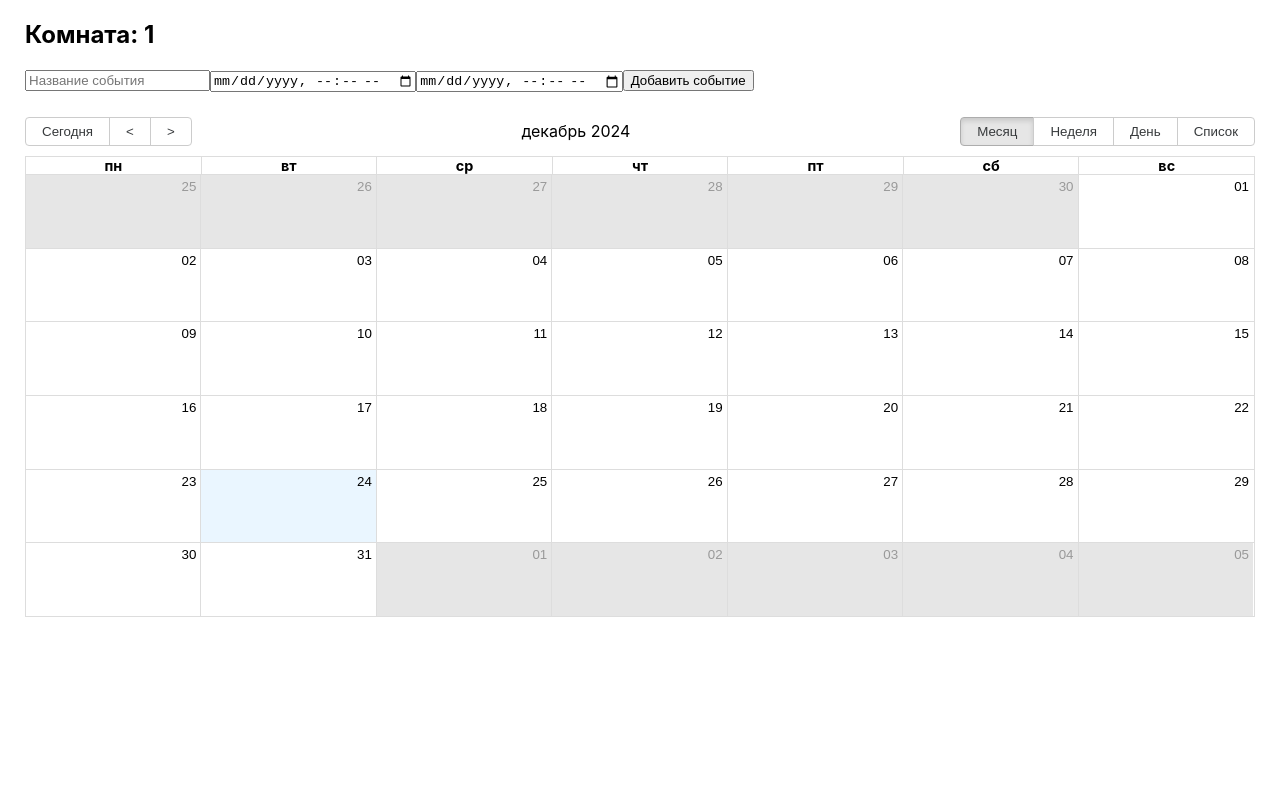
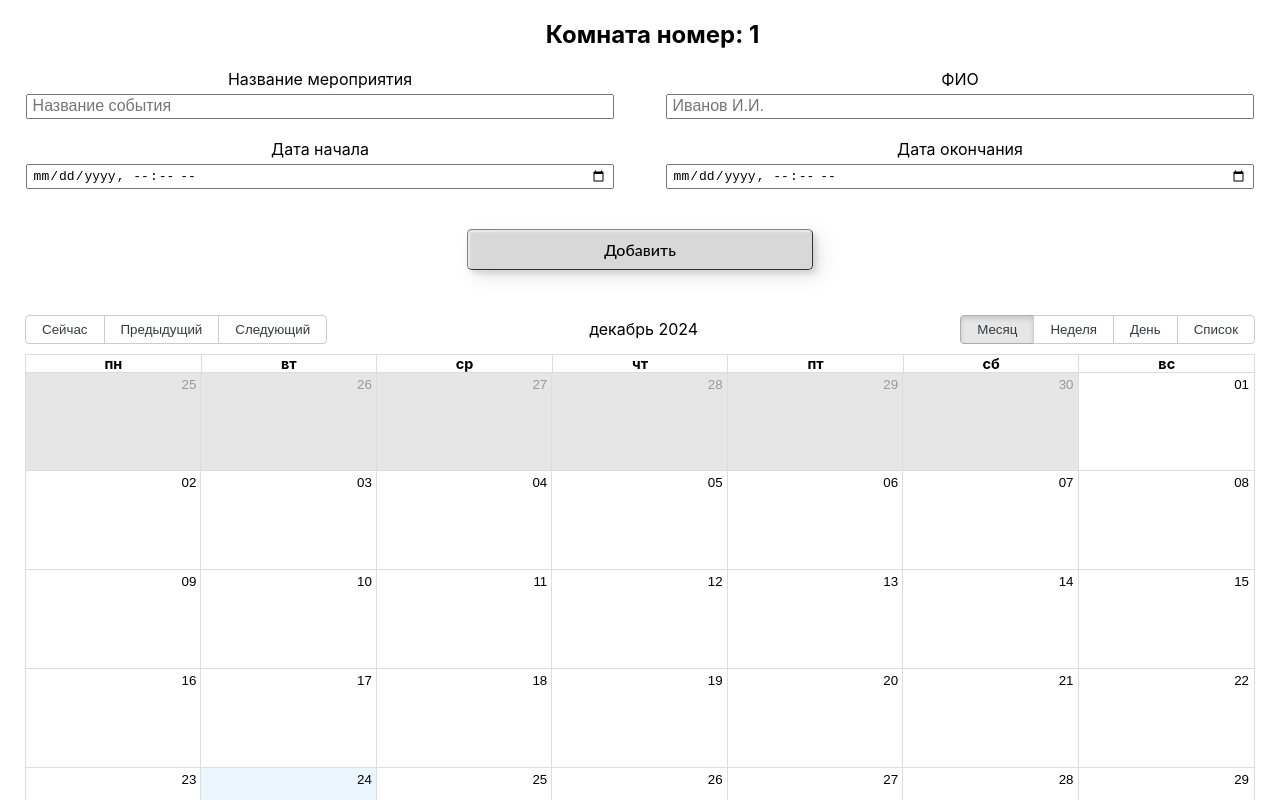
Before and after one commit to bronivichok1/my-calendar-app, a React (Create React App) app: page / in a window 1280 px wide. Shown: the top 800 px of the page. Built offline with nearby package versions, Linux system fonts and the light colour scheme; no server answers.

Commit message:
dev 0.2.2

```diff
--- a/src/App.jsx
+++ b/src/App.jsx
@@ -4,6 +4,7 @@ import moment from 'moment';
 import 'moment/locale/ru';
 import 'react-big-calendar/lib/css/react-big-calendar.css';
 import { useLocation } from 'react-router-dom';
+import './index.css';
 
 const localizer = momentLocalizer(moment);
 
@@ -13,6 +14,7 @@ function App() {
   const check = query.get('ch') || 'false';
 
   const [events, setEvents] = useState([]);
+  const [eventName, setEventName] = useState('');
   const [eventTitle, setEventTitle] = useState('');
   const [eventStart, setEventStart] = useState('');
   const [eventEnd, setEventEnd] = useState('');
@@ -28,16 +30,17 @@ function App() {
   };
   const PATH = process.env.REACT_APP_API_URL;
 
-
   useEffect(() => {
     const fetchEvents = async () => {
       try {
-        const response = await fetch(`${PATH}/schedule/room${number}`);
+        const response = await fetch(`${PATH}/schedule/room/${number}`);
         if (!response.ok) {
           throw new Error('Ошибка при загрузке событий');
         }
         const data = await response.json();
         const formattedEvents = data.map(event => ({
+          number:parseInt(number,10),
+          name: event.name,
           title: event.title,
           start: new Date(event.start),
           end: new Date(event.end),
@@ -70,19 +73,32 @@ function App() {
   const handleAddEvent = async () => {
     const start = new Date(eventStart);
     const end = new Date(eventEnd);
-    const newEvent = { title: eventTitle, start, end };
+    const num = parseInt(number, 10);
+    const newEvent = { number: num, name: eventName, title: eventTitle, start, end };
+
+    // Проверка на конфликт событий
+    const conflictingEvent = events.find(event =>
+      (start < event.end && end > event.start) // Проверяет, пересекается ли новый интервал с существующим
+    );
+
+    if (conflictingEvent) {
+      alert(`В промежуток с ${moment(conflictingEvent.start).format('HH:mm')} до ${moment(conflictingEvent.end).format('HH:mm')} проходит "${conflictingEvent.title}", ведущий: ${conflictingEvent.name}.`);
+      return; // Прекратить выполнение функции, если есть конфликт
+    }
 
     try {
-      const response = await fetch(`http://localhost:3000/schedule/room${number}`, {
+      const response = await fetch(PATH+`/schedule/room`, {
         method: 'POST',
         headers: {
           'Content-Type': 'application/json',
         },
         body: JSON.stringify(newEvent),
       });
+
       if (!response.ok) {
         throw new Error('Ошибка при добавлении события на сервер');
       }
+
       const result = await response.json();
       console.log('Событие добавлено на сервер:', result);
       setEvents([...events, { ...newEvent, id: result.id }]);
@@ -92,6 +108,7 @@ function App() {
     }
 
     setEventTitle('');
+    setEventName('');
     setEventStart('');
     setEventEnd('');
   };
@@ -99,7 +116,7 @@ function App() {
   const handleDeleteEvent = async (eventToDelete) => {
     if (window.confirm('Вы уверены, что хотите удалить это событие?')) {
       try {
-        const response = await fetch(`http://localhost:3000/schedule/room${number}/${eventToDelete.id}`, {
+        const response = await fetch(PATH`/schedule/room/${eventToDelete.id}`, {
           method: 'DELETE',
         });
         if (!response.ok) {
@@ -121,9 +138,16 @@ function App() {
       borderRadius: '5px',
       padding: '10px',
       cursor: 'pointer',
+      height: 'auto', // Позволить высоту события авто
+      whiteSpace: 'normal', // Позволяет перенос
     };
-    return { style };
+
+    return {
+      style,
+      title: `${event.title} - ${event.name}`, // Всплывающее окно с полным текстом
     };
+  };
+
 
   const handleEventClick = (event) => {
     handleDeleteEvent(event);
@@ -131,43 +155,70 @@ function App() {
 
   return (
     <div className="App">
-      <h2>Комната: {number}</h2>
-      <form onSubmit={(e) => { e.preventDefault(); handleAddEvent(); }}>
+      <h2 style={{ textAlign: 'center' }}>Комната номер: {number}</h2>
+      <form onSubmit={(e) => { e.preventDefault(); handleAddEvent(); }} style={{ textAlign: 'center' }}>
+        <div className="date-inputs">
+          <div className="date-input">
+            <label>Название мероприятия</label>
             <input
-          className='input_1'
               type="text"
               placeholder="Название события"
               value={eventTitle}
               onChange={(e) => setEventTitle(e.target.value)}
               required
             />
+            </div>
+          <div className="date-input">
+            <label>ФИО</label>
+            <input
+              type="text"
+              placeholder="Иванов И.И."
+              value={eventName}
+              onChange={(e) => setEventName(e.target.value)}
+              required
+            />
+          </div>
+        </div>
+
+        <div className="date-inputs">
+          <div className="date-input">
+            <label>Дата начала</label>
             <input
               type="datetime-local"
               value={eventStart}
               onChange={(e) => setEventStart(e.target.value)}
               required
             />
+          </div>
+
+          <div className="date-input">
+            <label>Дата окончания</label>
             <input
               type="datetime-local"
               value={eventEnd}
               onChange={(e) => setEventEnd(e.target.value)}
               required
             />
-        <button type="submit">Добавить событие</button>
+          </div>
+        </div>
+        <div className="frame">
+          <button className="custom-btn btn-14" type="submit">Добавить</button>
+        </div>
       </form>
+
       <Calendar
         localizer={localizer}
         events={events}
         startAccessor="start"
         endAccessor="end"
-        style={{ height: 500, margin: '25px' }}
+        style={{ height: 650, margin: '25px' }}
         eventPropGetter={eventStyleGetter}
         onSelectEvent={handleEventClick}
         messages={{
           allDay: 'Весь день',
-          previous: '<',
-          next: '>',
-          today: 'Сегодня',
+          previous: 'Предыдущий',
+          next: 'Следующий',
+          today: 'Сейчас',
           month: 'Месяц',
           week: 'Неделя',
           day: 'День',
@@ -175,7 +226,7 @@ function App() {
           date: 'Дата',
           time: 'Время',
           event: 'Событие',
-          showMore: (total) => `+ ещё ${total}`, // показывает, сколько событий осталось
+          showMore: (total) => `+ ещё ${total}`,
         }}
       />
     </div>
--- /dev/null
+++ b/src/RoomsList.jsx
@@ -0,0 +1,37 @@
+import React from 'react';
+import './index.css';
+
+const RoomButton = ({ roomNumber, redirectUrl }) => {
+  const handleClick = () => {
+    window.location.href = `${redirectUrl}/?num=${roomNumber}`;
+  };
+
+  return (
+    <button
+      onClick={handleClick}
+      className="room-button"
+    >
+      Комната {roomNumber}
+    </button>
+  );
+};
+
+const RoomsList = () => {
+  const redirectUrl = process.env.REACT_APP_REDIRECT_URL;
+
+  const renderRoomButtons = () => {
+    return Array.from({ length: 6 }, (_, index) => (
+      <RoomButton key={index + 1} roomNumber={index + 1} redirectUrl={redirectUrl} />
+    ));
+  };
+
+  return (
+    <div className="App">
+      <div className="rooms-grid">
+        {renderRoomButtons()}
+      </div>
+    </div>
+  );
+};
+
+export default RoomsList;
--- a/src/index.css
+++ b/src/index.css
@@ -19,3 +19,170 @@ h2{
 .input_1{
   margin-left: 25px;
 }
+
+.input-row {
+  display: flex;
+  justify-content: center;
+  margin-bottom: 5px;
+}
+
+.input-row input {
+  flex: 1;
+  margin: 0 2%;
+  font-size: 1.2em;
+}
+
+.date-inputs {
+  display: flex;
+  justify-content: center;
+  margin-bottom: 20px;
+  width: 100%;
+}
+
+.date-input {
+  flex: 1;
+  margin: 0 2%;
+}
+
+.date-input label {
+  display: block;
+  text-align: center;
+  margin-bottom: 5px;
+}
+
+.date-input input {
+  width: 100%;
+  height: 25px;
+  font-size: 1em;
+  padding: 5px;
+  box-sizing: border-box;
+}
+
+
+.frame {
+  width: 90%;
+  margin: 0px auto;
+  text-align: center;
+}
+button {
+  margin: 20px;
+}
+.custom-btn {
+  border-width: 1px;
+  font-size: 16px;
+  width: 30%;
+  color: #000000;
+  border-color: #858080;
+  border-radius: 5px;
+  padding: 10px 25px;
+  font-family: 'Lato', sans-serif;
+  font-weight: 500;
+  background: transparent;
+  cursor: pointer;
+  transition: all 0.3s ease;
+  position: relative;
+  display: inline-block;
+   box-shadow:inset 2px 2px 2px 0px rgba(255,255,255,.5),
+   7px 7px 20px 0px rgba(0,0,0,.1),
+   4px 4px 5px 0px rgba(0,0,0,.1);
+  outline: none;
+}
+
+.btn-14 {
+  background: rgba(188, 190, 188, 0.596);
+  z-index: 1;
+}
+.btn-14:after {
+  position: absolute;
+  content: "";
+  width: 100%;
+  height: 0;
+  top: 0;
+  left: 0;
+  z-index: -1;
+  border-radius: 5px;
+  background-color: #218ccada;
+  background-image: linear-gradient(315deg, #218ccada 0%, #218ccada 74%);
+   box-shadow:inset 2px 2px 2px 0px rgba(255,255,255,.5);
+  transition: all 0.3s ease;
+}
+.btn-14:hover {
+  color: #000;
+}
+.btn-14:hover:after {
+  top: auto;
+  bottom: 0;
+  height: 100%;
+}
+.btn-14:active {
+  top: 2px;
+}
+
+.room-button {
+  background-color: #D0E6F1;
+  color: #2f5e94;
+  font-family: 'Roboto', sans-serif;
+  font-size: 22px;
+  padding: 30px 20px;
+  margin: 8px;
+  border: none;
+  border-radius: 4px;
+  cursor: pointer;
+  transition: background-color 0.3s ease;
+}
+
+.room-button:hover {
+  background-color: #F5A623;
+  color: white;
+}
+
+.rooms-grid {
+  display: grid;
+  grid-template-columns: repeat(5, 1fr);
+  gap: 16px;
+}
+
+@media (max-width: 768px) {
+  .rooms-grid {
+    grid-template-columns: repeat(2, 1fr);
+  }
+}
+
+.rbc-event {
+  min-height: 40px;
+  padding: 10px;
+  font-size: 18px;
+  white-space: normal;
+  overflow: hidden;
+  text-overflow: ellipsis;
+  word-wrap: break-word;
+  overflow-wrap: break-word;
+  text-shadow: 1px 1px 2px rgba(0, 0, 0, 0.5);
+}
+.rbc-time-slot {
+  width: 150px;
+}
+
+.rbc-event:hover {
+  background-color: #4a90e2;
+  color: white;
+}
+
+.rbc-day-view .rbc-event,
+.rbc-week-view .rbc-event {
+  min-height: 20px;
+  white-space: normal;
+  overflow: hidden;
+  text-overflow: ellipsis;
+  margin: 2px 0;
+
+}
+
+.rbc-event {
+  display: flex;
+  justify-content: center;
+}
+.rbc-month-view .rbc-event {
+  white-space: nowrap;
+  justify-content: left !important;
+}
--- a/src/index.jsx
+++ b/src/index.jsx
@@ -3,6 +3,7 @@ import ReactDOM from 'react-dom/client';
 import {  BrowserRouter, Routes, Route} from 'react-router-dom';
 import './index.css';
 import App from './App';
+import RoomsList from './RoomsList'
 
 const root = ReactDOM.createRoot(document.getElementById('root'));
 
@@ -10,6 +11,7 @@ root.render(
     <BrowserRouter>
     <Routes>
     <Route path="/" element={<App />}/>
+    <Route path="/rooms" element={<RoomsList />}/>
     </Routes>
     </BrowserRouter>
 );
```
Also changed, not shown: 1 other file (tests, documents, lock files or other folders). Lines whose indentation alone changed are shown as unchanged.
